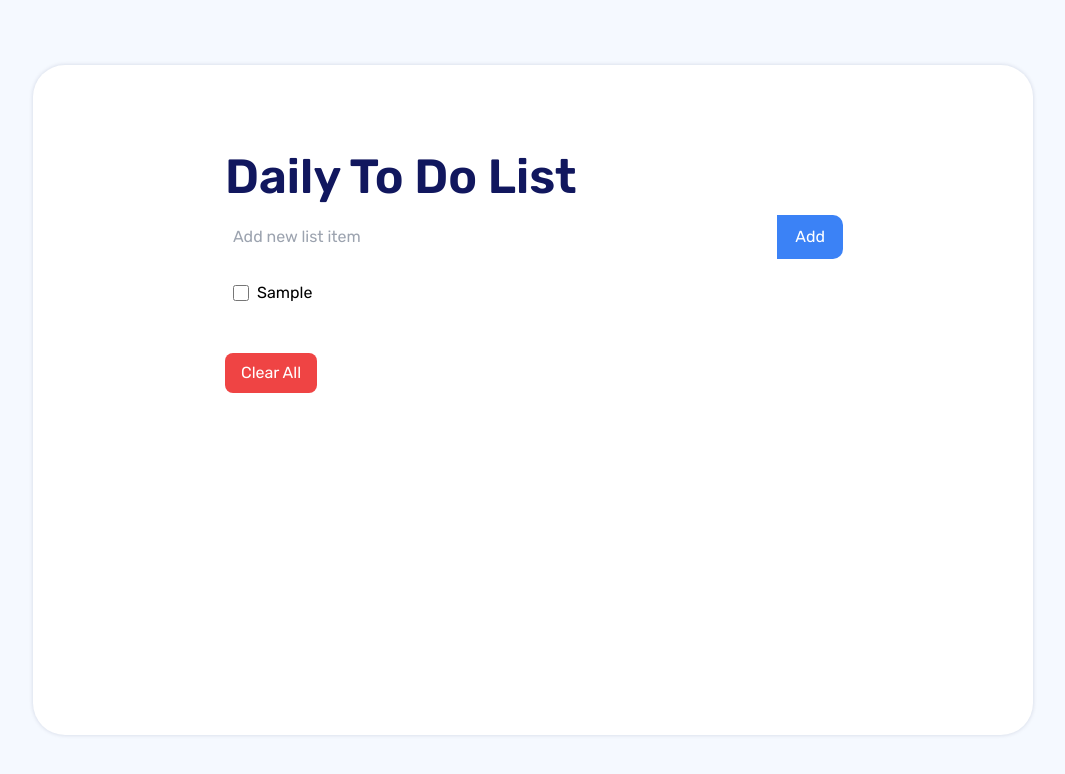
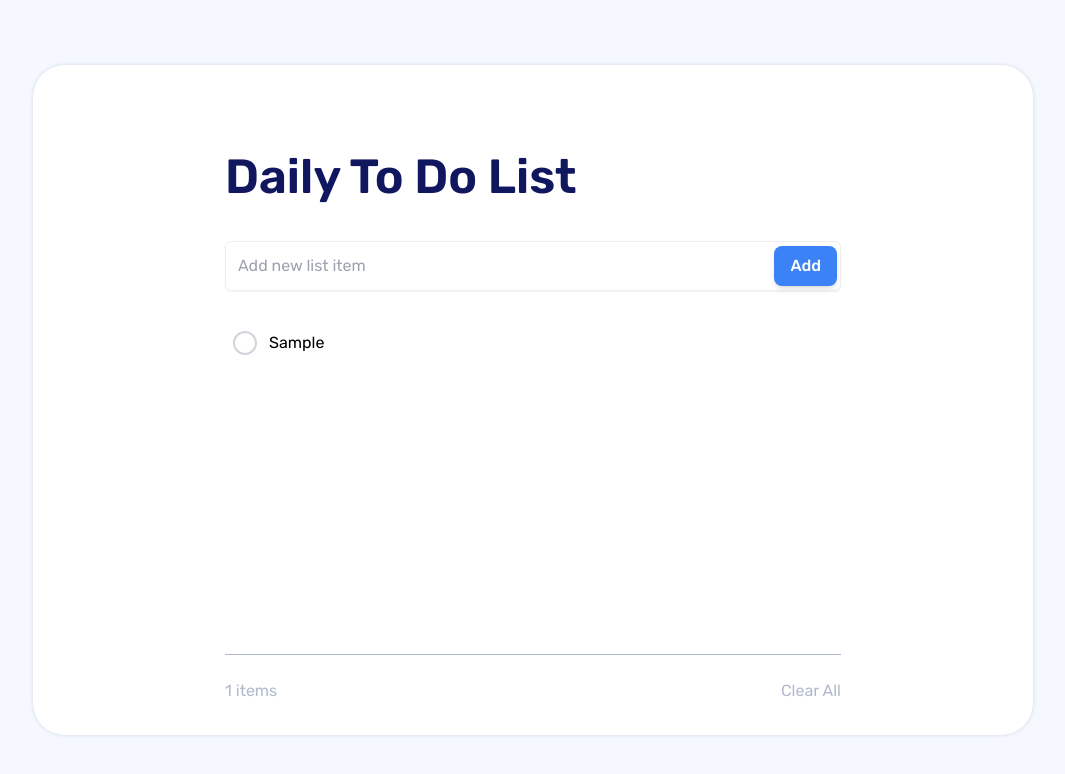
Before and after one commit to chiragak/to-do-list-app, a Next.js app: page / in a window 1280 px wide. Both pictures are taken after typing "Sample" into the empty fields and a click on the button "Add". Shown: the top 774 px of the page, without its empty margins (107-1172 px from the left). Built offline with nearby package versions, Linux system fonts and the light colour scheme.

Commit message:
Frontend completed according to the figma design

```diff
--- a/src/app/components/AddTaskForm.js
+++ b/src/app/components/AddTaskForm.js
@@ -12,20 +12,22 @@ const AddTaskForm = ({ onAddTask }) => {
   };
 
   return (
-    <form onSubmit={handleSubmit} className="flex items-center">
+    <form onSubmit={handleSubmit} className="flex items-center mb-8 w-full">
+      <div className="relative w-full">
         <input
           type="text"
           placeholder="Add new list item"
           value={taskText}
           onChange={(e) => setTaskText(e.target.value)}
-        className="flex-1 border-gray-300 rounded-l-lg p-2 focus:outline-none focus:ring-2 focus:ring-blue-500 sm:text-base text-sm"
+          className="w-full p-3  shadow-sm border border-[#eeeeee] rounded-md focus:ring-2   text-base"
         />
         <button
           type="submit"
-        className="bg-blue-500 hover:bg-blue-600 text-white rounded-r-lg px-4 py-2 focus:outline-none focus:ring-2 focus:ring-blue-500 sm:text-base text-sm"
+          className="absolute right-1 top-1/2 transform -translate-y-1/2 px-4 py-2 font-medium rounded-lg shadow-md bg-blue-500 hover:bg-blue-600 text-white"
         >
           Add
         </button>
+      </div>
     </form>
   );
 };
--- a/src/app/components/ClearAllButton.js
+++ /dev/null
@@ -1,12 +0,0 @@
-const ClearAllButton = ({ onClearTasks }) => {
-    return (
-      <button
-        onClick={onClearTasks}
-        className="bg-red-500 hover:bg-red-600 text-white rounded-lg px-4 py-2 mt-4 focus:outline-none focus:ring-2 focus:ring-red-500 sm:text-base text-sm"
-      >
-        Clear All
-      </button>
-    );
-  };
-
-  export default ClearAllButton;
--- a/src/app/components/Task.js
+++ b/src/app/components/Task.js
@@ -1,22 +1,25 @@
+import { FaCheck } from 'react-icons/fa';
+
 const Task = ({ task, onMarkCompleted }) => {
-    return (
+  return (
+    <div
+      className="flex items-center p-2 mt-2 rounded-lg hover:bg-gray-100 cursor-pointer"
+      onClick={() => onMarkCompleted(task.id)}
+    >
       <div
-        className={`flex items-center justify-between p-2 mt-2 rounded-lg hover:bg-gray-100 ${
-          task.completed ? 'bg-green-100' : ''
+        className={`mr-3 w-6 h-6 rounded-full border-2 flex items-center justify-center ${
+          task.completed ? 'bg-green-500 border-green-500' : 'bg-white border-gray-300'
         }`}
-        onClick={() => onMarkCompleted(task.id)}
       >
-        <div className={`flex items-center ${task.completed ? 'line-through text-gray-400' : ''}`}>
-          <input
-            type="checkbox"
-            checked={task.completed}
-            readOnly
-            className="mr-2 w-4 h-4 text-blue-600 bg-gray-100 rounded border-gray-300 focus:ring-blue-500 dark:focus:ring-blue-600 dark:ring-offset-gray-800 focus:ring-2 dark:bg-gray-700 dark:border-gray-600"
-          />
-          <span className="sm:text-base text-sm">{task.text}</span>
-        </div>
+        {task.completed && <FaCheck className="text-white text-sm" />}
       </div>
-    );
-  };
+      <span
+        className={`text-base ${task.completed ? 'line-through text-gray-400' : ''} hover:text-blue-500`}
+      >
+        {task.text}
+      </span>
+    </div>
+  );
+};
 
-  export default Task;
+export default Task;
--- a/src/app/globals.css
+++ b/src/app/globals.css
@@ -1,10 +1,15 @@
 @import url('https://fonts.googleapis.com/css2?family=Rubik:ital,wght@0,300..900;1,300..900&display=swap');
+@import url('https://fonts.googleapis.com/css2?family=Inter+Tight:ital,wght@0,100..900;1,100..900&display=swap');
 
 @tailwind base;
 @tailwind components;
 @tailwind utilities;
 
+body {
+  font-family: 'Inter Tight', sans-serif; /* Default font */
+}
 
-body {
+/* Adding a custom Rubik font class */
+.font-rubik {
   font-family: 'Rubik', sans-serif;
 }
--- a/src/app/page.js
+++ b/src/app/page.js
@@ -3,7 +3,6 @@
 import { useState } from 'react';
 import AddTaskForm from './components/AddTaskForm';
 import Task from './components/Task';
-import ClearAllButton from './components/ClearAllButton';
 
 export default function Home() {
   const [tasks, setTasks] = useState([]);
@@ -20,17 +19,17 @@ export default function Home() {
     );
   };
 
-  const clearTasks = () => {
+  const clearAllTasks = () => {
     setTasks([]);
   };
 
   return (
     <div className="flex flex-col h-screen items-center justify-center">
       <div
-        className="bg-white  px-48 py-12 w-[1000px] h-[670px] rounded-[32px]"
+        className="bg-white px-48 py-12 w-[1000px] h-[670px] rounded-[32px] relative"
         style={{ boxShadow: '0px 0px 4px 0px #00174726' }}
       >
-        <h1 className="text-5xl font-semibold mb-4 font-sans text-primary-dark my-10">
+        <h1 className="text-5xl font-semibold mb-10 font-rubik text-primary-dark my-10">
           Daily To Do List
         </h1>
 
@@ -42,8 +41,24 @@ export default function Home() {
           ))}
         </div>
 
-        <div className="mt-6">
-          <ClearAllButton onClearTasks={clearTasks} />
+        {/* Horizontal Line */}
+        <div
+          className="absolute bottom-20 left-48 right-48"
+          style={{ borderTop: '1px solid #B1BACB' }}
+        />
+
+        {/* Footer with Total Items and Clear All */}
+        <div className="absolute bottom-8 left-48 right-48 flex justify-between items-center">
+          <span style={{ color: '#B1BACB' }}>
+            {tasks.length} items
+          </span>
+          <button
+            onClick={clearAllTasks}
+            className="hover:underline transition"
+            style={{ color: '#B1BACB' }}
+          >
+            Clear All
+          </button>
         </div>
       </div>
     </div>
```
Also changed, not shown: package.json (+5 -4 lines), 1 other file (tests, documents, lock files or other folders). Lines whose indentation alone changed are shown as unchanged.
